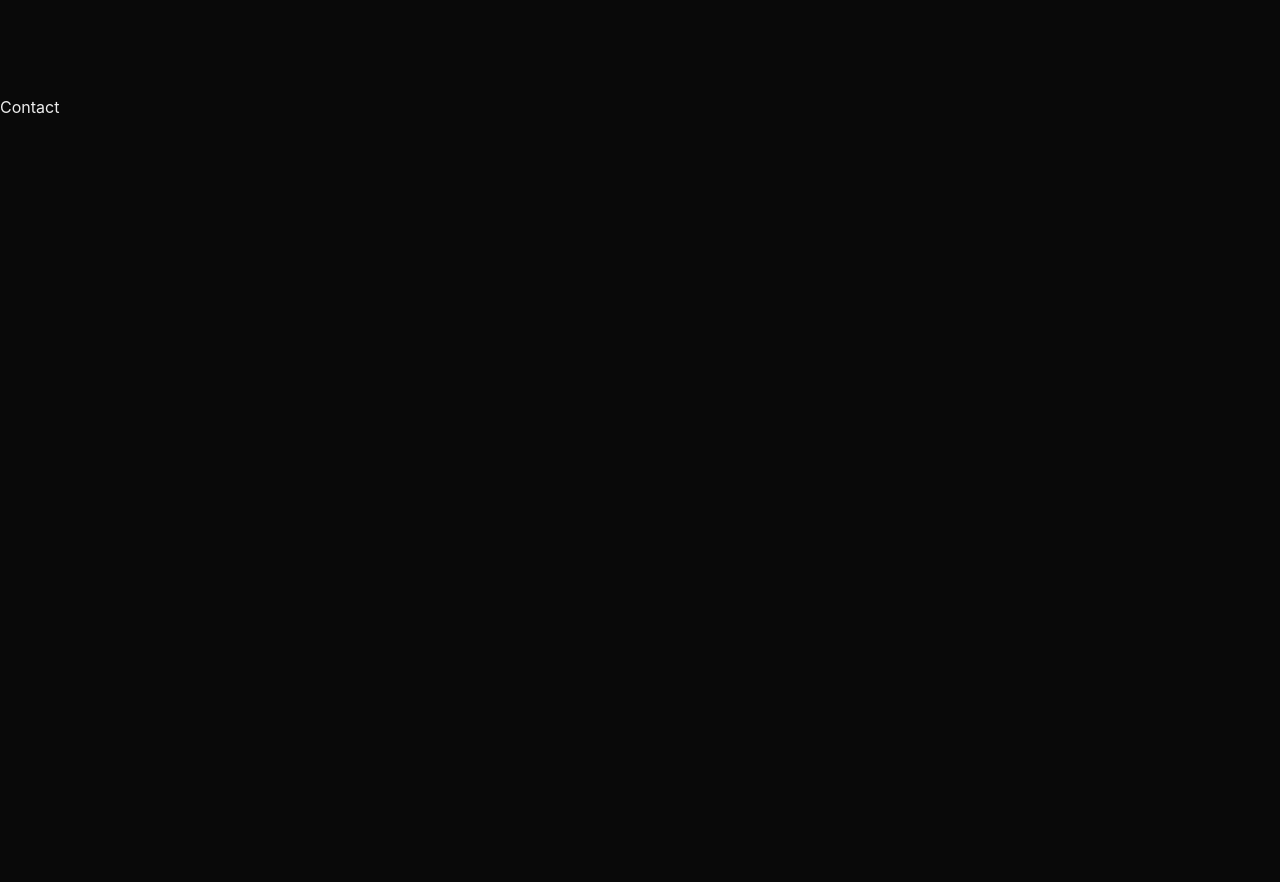
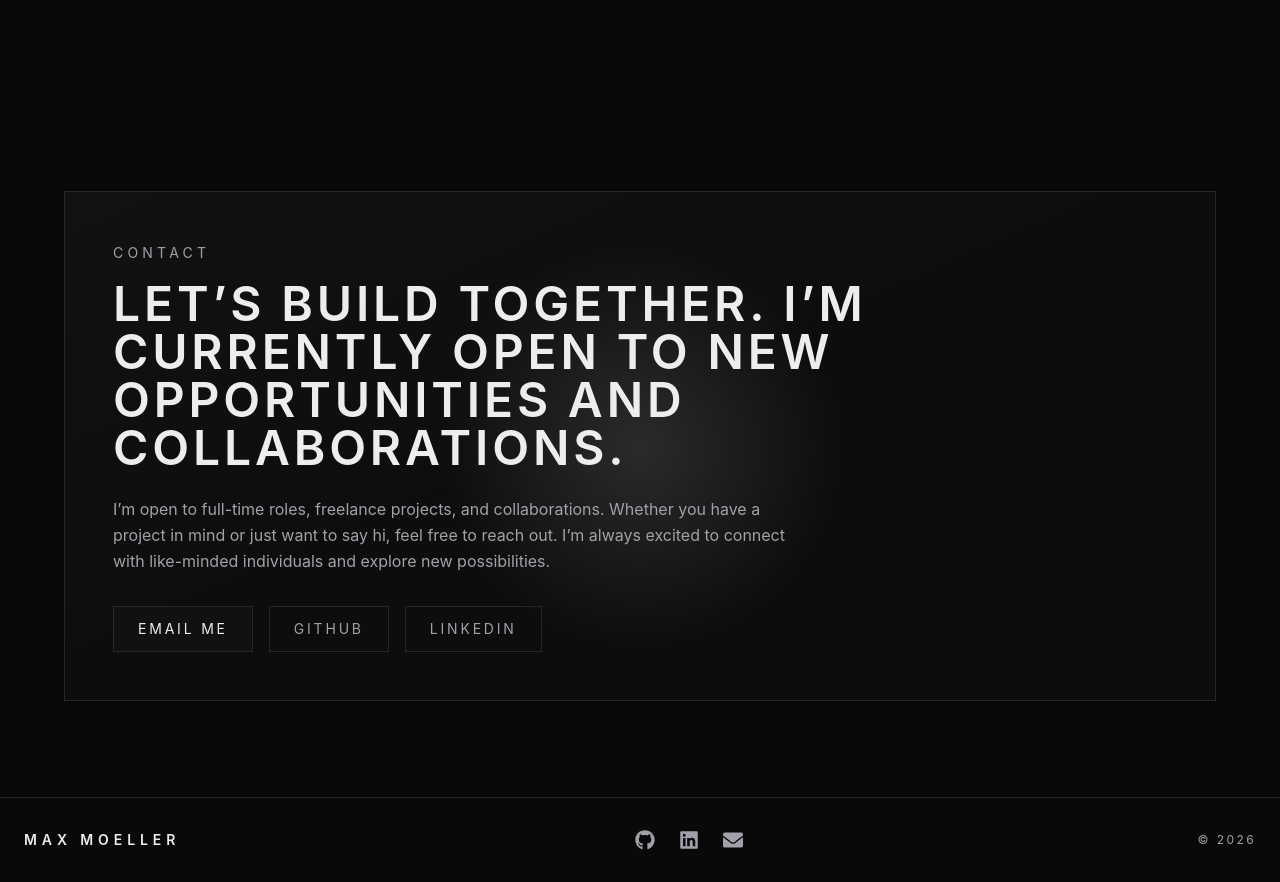
Before and after one commit to maxmoeller-147/Portfolio_Web, a React (Vite) app in the folder portfolio_website/: page / in a window 1280 px wide. Shown: the part 2830-3712 px from the top of the page. Before the commit the page ends 2949 px from the top, so only its background shows below. Built offline with nearby package versions, Linux system fonts and the light colour scheme.

Commit message:
Add Contact, Footer, and SpotlightCard components

```diff
--- a/portfolio_website/src/App.jsx
+++ b/portfolio_website/src/App.jsx
@@ -2,6 +2,8 @@ import Navbar from "./components/navbar"
 import Hero from "./components/hero"
 import Projects from "./components/projects"
 import Skills from "./components/skills"
+import Contact from "./components/contact"
+import Footer from "./components/footer"
 
 function App() {
   return (
@@ -22,9 +24,11 @@ function App() {
         </section>
 
         <section id="contact">
-          <h1>Contact</h1>
+          <Contact />
         </section>
       </main>
+
+      <Footer />
 
     </>
   )
--- /dev/null
+++ b/portfolio_website/src/components/contact.jsx
@@ -0,0 +1,39 @@
+import Button from "./ui/button"
+import SpotlightCard from "./ui/spotlightcard"
+
+export default function Contact() {
+  return (
+    <section id="contact" className="px-6 py-24">
+      <div className="mx-auto max-w-6xl">
+        <SpotlightCard className="p-8 md:p-12">
+          <span className="text-sm uppercase tracking-[0.3em] text-secondary">
+            Contact
+          </span>
+
+          <h2 className="mt-4 max-w-3xl text-4xl font-semibold uppercase tracking-[0.08em] text-primary md:text-5xl">
+            Let’s build together. I’m currently open to new opportunities and collaborations.
+          </h2>
+
+          <p className="mt-6 max-w-2xl text-sm leading-relaxed text-secondary md:text-base">
+            I’m open to full-time roles, freelance projects, and collaborations. Whether you have a project in mind or just want to say hi, feel free to reach out. I’m always excited to connect with like-minded individuals and explore new possibilities.
+          </p>
+
+          <div className="mt-8 flex flex-wrap gap-4">
+            <Button href="mailto:your@email.com">Email Me</Button>
+
+            <Button href="https://github.com/maxmoeller-147" variant="secondary">
+              GitHub
+            </Button>
+
+            <Button
+              href="https://www.linkedin.com/in/max-moeller-2b7282396/"
+              variant="secondary"
+            >
+              LinkedIn
+            </Button>
+          </div>
+        </SpotlightCard>
+      </div>
+    </section>
+  )
+}
--- /dev/null
+++ b/portfolio_website/src/components/footer.jsx
@@ -0,0 +1,73 @@
+import {
+  FaGithub,
+  FaLinkedin,
+  FaEnvelope,
+} from "react-icons/fa"
+
+const footerLinks = [
+  {
+    icon: FaGithub,
+    href: "https://github.com/maxmoeller-147",
+  },
+  {
+    icon: FaLinkedin,
+    href: "https://www.linkedin.com/in/max-moeller-2b7282396/",
+  },
+  {
+    icon: FaEnvelope,
+    href: "mailto:your@email.com",
+  },
+]
+
+export default function Footer() {
+  return (
+    <footer className="border-t border-border px-6 py-8">
+      <div className="mx-auto flex max-w-8xl flex-col gap-6 md:flex-row md:items-center md:justify-between">
+
+        <a
+          href="#home"
+          className="text-sm font-semibold uppercase tracking-[0.35em] text-primary"
+        >
+          Max Moeller
+        </a>
+
+        <ul className="flex items-center gap-6">
+          {footerLinks.map((link, index) => {
+            const Icon = link.icon
+
+            return (
+              <li key={index}>
+                <a
+                  href={link.href}
+                  target="_blank"
+                  rel="noreferrer"
+                  className="
+                    group
+                    text-secondary
+                    transition-all
+                    duration-300
+                    hover:text-accent
+                  "
+                >
+                  <Icon
+                    className="
+                      text-xl
+                      transition-all
+                      duration-300
+                      group-hover:scale-110
+                      group-hover:drop-shadow-[0_0_12px_rgba(255,255,255,0.25)]
+                    "
+                  />
+                </a>
+              </li>
+            )
+          })}
+        </ul>
+
+        <p className="text-xs uppercase tracking-[0.2em] text-secondary">
+          © {new Date().getFullYear()}
+        </p>
+      </div>
+    </footer>
+  )
+}
--- /dev/null
+++ b/portfolio_website/src/components/ui/spotlightcard.jsx
@@ -0,0 +1,72 @@
+import { useRef } from "react"
+
+export default function SpotlightCard({ children, className = "" }) {
+  const cardRef = useRef(null)
+
+  function handleMouseMove(e) {
+    const card = cardRef.current
+    const rect = card.getBoundingClientRect()
+
+    const x = e.clientX - rect.left
+    const y = e.clientY - rect.top
+
+    const centerX = rect.width / 2
+    const centerY = rect.height / 2
+
+    const rotateX = ((y - centerY) / centerY) * -3
+    const rotateY = ((x - centerX) / centerX) * 3
+
+    card.style.setProperty("--x", `${x}px`)
+    card.style.setProperty("--y", `${y}px`)
+    card.style.setProperty("--rotate-x", `${rotateX}deg`)
+    card.style.setProperty("--rotate-y", `${rotateY}deg`)
+  }
+
+  function handleMouseLeave() {
+    const card = cardRef.current
+
+    card.style.setProperty("--rotate-x", "0deg")
+    card.style.setProperty("--rotate-y", "0deg")
+  }
+
+  return (
+    <div className="perspective-distant">
+      <div
+        ref={cardRef}
+        onMouseMove={handleMouseMove}
+        onMouseLeave={handleMouseLeave}
+        className={`
+          relative
+          overflow-hidden
+          border
+          border-border
+          bg-surface/70
+          backdrop-blur-xl
+          transition-transform
+          duration-300
+          ease-out
+          ${className}
+        `}
+        style={{
+          transform:
+            "rotateX(var(--rotate-x, 0deg)) rotateY(var(--rotate-y, 0deg))",
+          transformStyle: "preserve-3d",
+        }}
+      >
+        <div
+          className="pointer-events-none absolute inset-0 transition-opacity duration-300"
+          style={{
+            background:
+              "radial-gradient(500px circle at var(--x, 50%) var(--y, 50%), rgba(255,255,255,0.12), transparent 40%)",
+          }}
+        />
+
+        <div className="pointer-events-none absolute inset-0 bg-linear-to-br from-white/[0.02] via-transparent to-transparent" />
+
+        <div className="relative z-10 transform-[translateZ(40px)]">
+          {children}
+        </div>
+      </div>
+    </div>
+  )
+}
```
